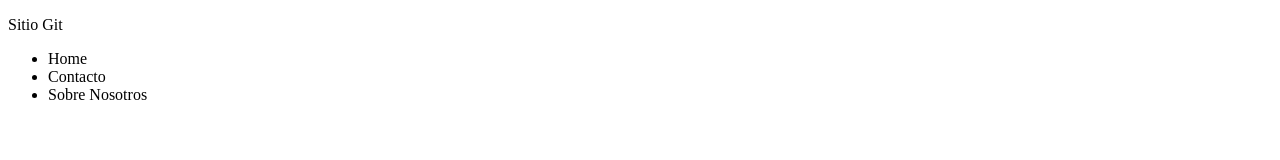
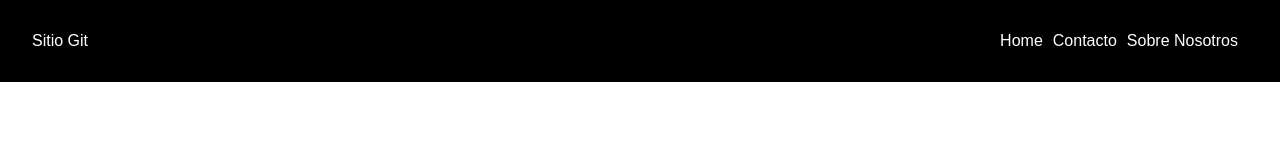
Before and after one commit to Geral-code/WebGit, a plain HTML site: page index.html in a window 1280 px wide. Drawn offline with Linux system fonts and the light colour scheme.

Commit message:
navbar estilos agregados

```diff
--- /dev/null
+++ b/css/styles.css
@@ -0,0 +1,25 @@
+* {
+    padding: 0;
+    margin: 0;
+    box-sizing: border-box;
+}
+body {
+    font-family: Arial, Helvetica, sans-serif;
+}
+
+nav {
+    display: flex;
+    background-color: #000;
+    color: white;
+    justify-content: space-between;
+    padding: 2rem;
+
+}
+.links-nav ul {
+    display: flex;
+}
+.links-nav ul > li {
+    margin-right: 10px;
+    list-style: none;
+
+}
--- a/index.html
+++ b/index.html
@@ -4,6 +4,7 @@
     <meta charset="UTF-8">
     <meta http-equiv="X-UA-Compatible" content="IE=edge">
     <meta name="viewport" content="width=device-width, initial-scale=1.0">
+    <link rel="stylesheet" href="css/styles.css">
     <title>Document</title>
 </head>
 <body>
```
Also changed, not shown: 1 other file.
